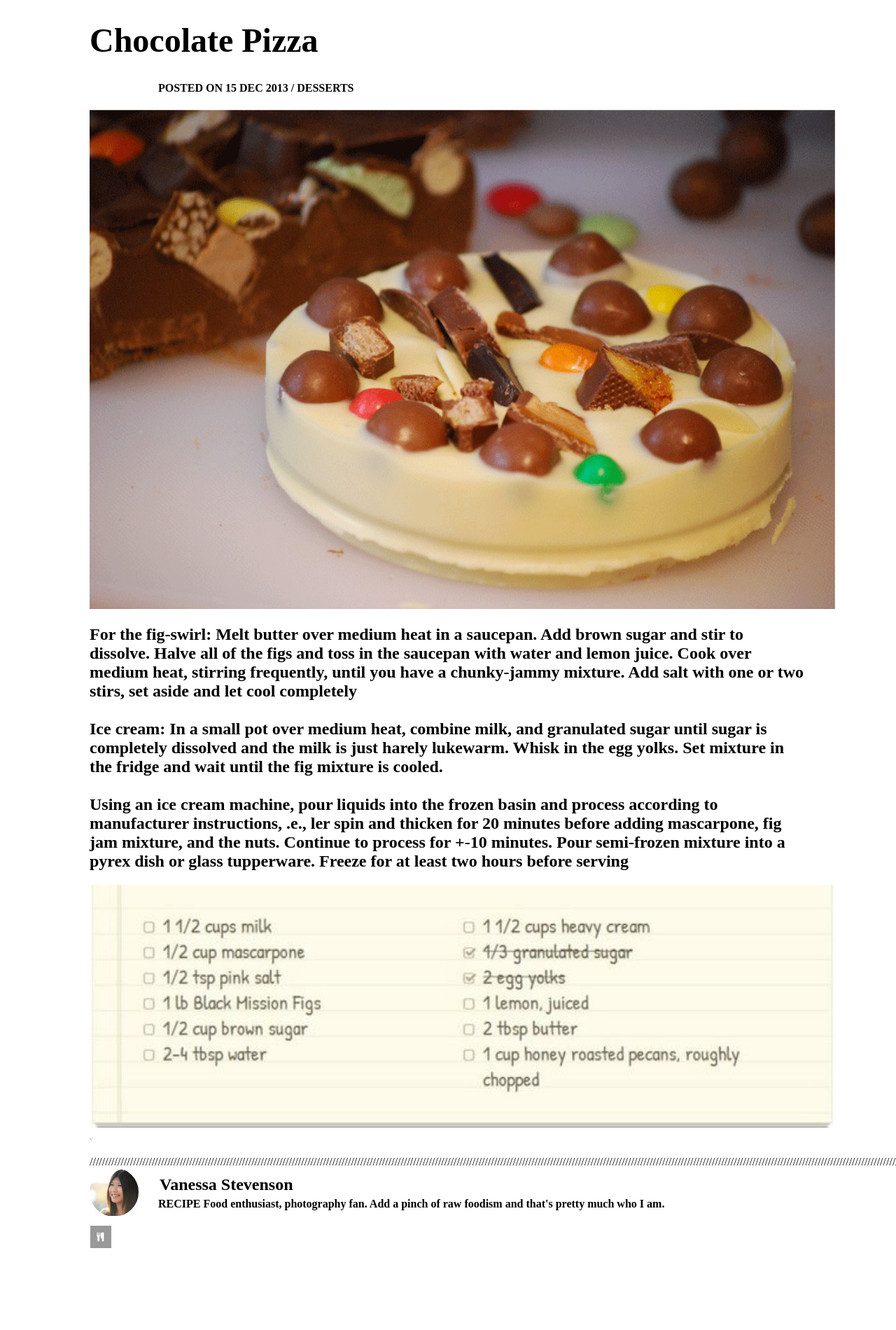
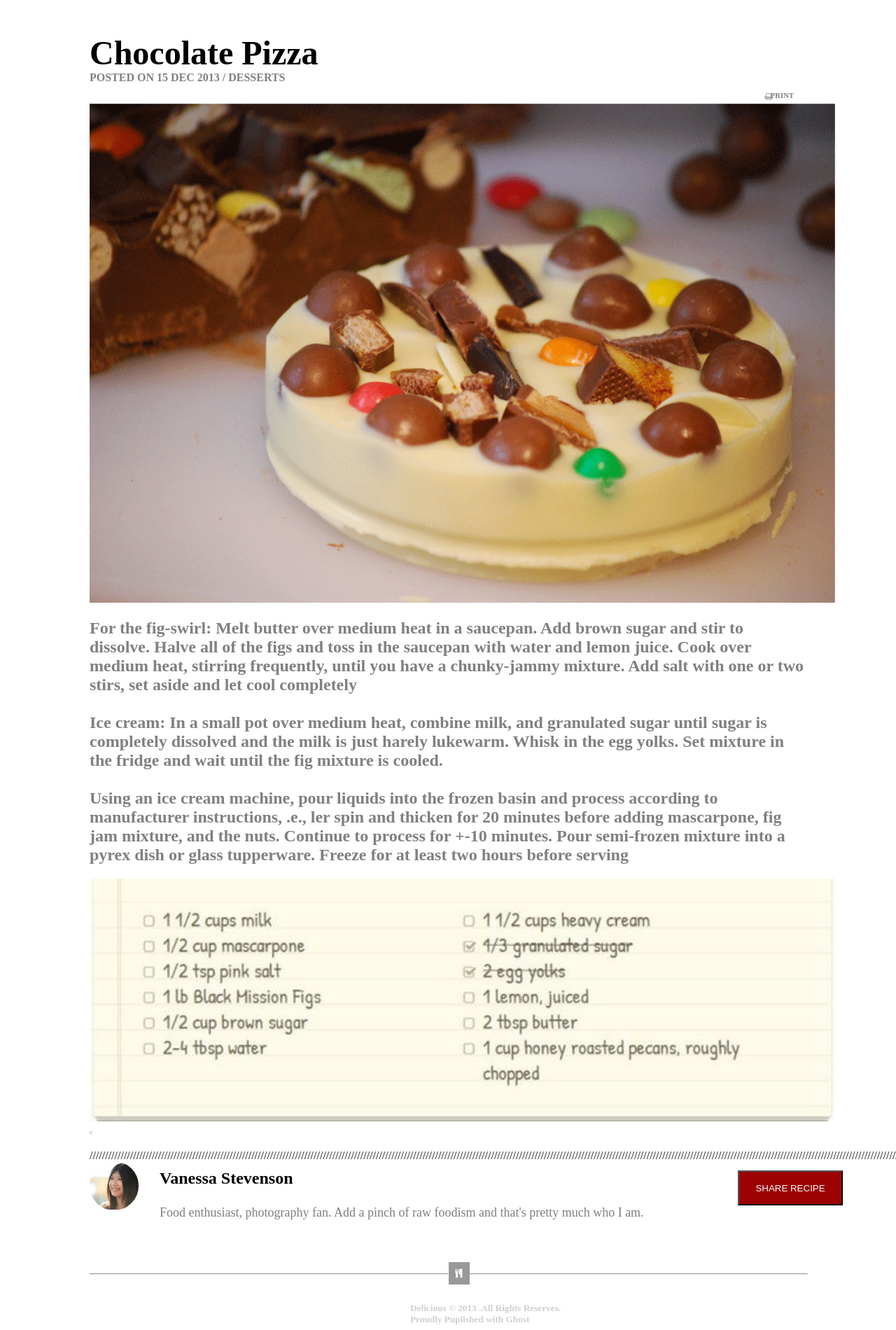
Before and after one commit to dana-younis/chocolate-pizza, a plain HTML site: page index.html in a window 1280 px wide. Shown: the part 240-2140 px from the top of the page at 70% size. Drawn offline with Linux system fonts and the light colour scheme.

Commit message:
last ver

```diff
--- a/index.html
+++ b/index.html
@@ -3,6 +3,8 @@
 <head>
     <title>Document</title>
     <link rel="stylesheet" href="style.css"/>
+    <link rel="preconnect" href="https://fonts.gstatic.com">
+<link href="https://fonts.googleapis.com/css2?family=Pacifico&display=swap" rel="stylesheet">
 
 </head>
 <body>
@@ -25,7 +27,10 @@
 </header>
 <main>
     <h1>Chocolate Pizza</h1>
+    <div>
     <h4>POSTED ON 15 DEC 2013 / DESSERTS</h4>
+    <img class="print" src="img/print-icon.png">
+<h6>PRINT</h6></div>
     <img class="hero"  src="img/choco-pizza.png">
 <h2>For the fig-swirl: Melt butter over medium heat in a saucepan. Add brown sugar and stir to dissolve. Halve all of the figs and toss in the saucepan with water and lemon juice. Cook over medium heat, stirring frequently, until you have a chunky-jammy mixture. Add salt with one or two stirs, set aside and let cool completely<br>
     <br>Ice cream: In a small pot over medium heat, combine milk, and granulated sugar until sugar is completely dissolved and the milk is just harely lukewarm. Whisk in the egg yolks. Set mixture in the fridge and wait until the fig mixture is cooled.<br>
@@ -34,7 +39,7 @@
 <img class="list"   src="img/170844767_912422296217589_8312766907386220116_n.jpg">
 
 
-<img src="img/hr-img.png">
+ <img src="img/hr-img.png">
 
 
 <br>
@@ -45,18 +50,28 @@
 <h2>
     Vanessa Stevenson </h2>
     <br>
-    <h4>
-     RECIPE Food enthusiast, photography fan. Add a pinch of raw foodism and that's pretty much who I am.
-    </h4>
-</h2>
+    <button style="    background-color: #9c0101;
+        color: aliceblue;
+        height: 50px;
+        width: 150px;
+        margin-left: 926px;
+        margin-top: -36px;"
+        type="button">SHARE RECIPE</button>
+        <h7>
+      Food enthusiast, photography fan. Add a pinch of raw foodism and that's pretty much who I am.
+    </h7>
+
+
 </div>
 </main>
 
 <footer>
+    <hr style="width:100%;text-align:left;margin-left:0;display: grid;margin-top: 76px;margin-bottom: 0px;">
 
 </footer>
-<img src="img/small-logo.png">
-
+<img class="footer"  src="img/small-logo.png">
+<h5>
+Delicious &copy; 2013 .All Rights Reserves.<br>    Proudly Puplished with Ghost</h5>
 
 
 </body>
--- a/style.css
+++ b/style.css
@@ -6,12 +6,12 @@ body{
 header h1{
     font-family: 'Pacifico', cursive;
 
-
 margin-left: 50px;
     margin-top: -59px;}
     header h4{
           margin-left: 50px;
-          margin-top: -28px
+          margin-top: -28px;
+          color: rgb(105, 105, 105);
 
     }
     header div{
@@ -30,8 +30,8 @@ margin-left: 50px;
         width: 1066px;
     }
     main h4 {
-        margin-left: 98px;
-        margin-top: 14px;
+           color: rgba(128, 128, 128, 0.425);
+    margin-top: -33px;
 
     }
     main div h2{
@@ -39,3 +39,39 @@ margin-left: 50px;
         margin-bottom: -27px;
         margin-top: -62px;
     }
+
+    .footer{    margin-left: 50%;
+        margin-top: -41px;
+    }
+    h5{
+        color: rgba(128, 128, 128, 0.377);
+        margin-left: 458px;
+    }div h4{
+
+        color: gray;
+    }
+main h2{
+    color: grey;
+}
+main div h2{
+    color: black;
+}
+
+.print{
+    margin: 12px;
+    margin-top: -53px;
+    margin-left: 94%;
+    color: rgba(128, 128, 128, 0.425);
+}
+h6{
+    margin-left: 95%;
+    margin-bottom: 5px;
+    margin-top: -29px;
+    color: grey;
+}
+
+h7{
+    color: grey;
+    margin-left: 100px;
+    font-size: large;
+}
```
